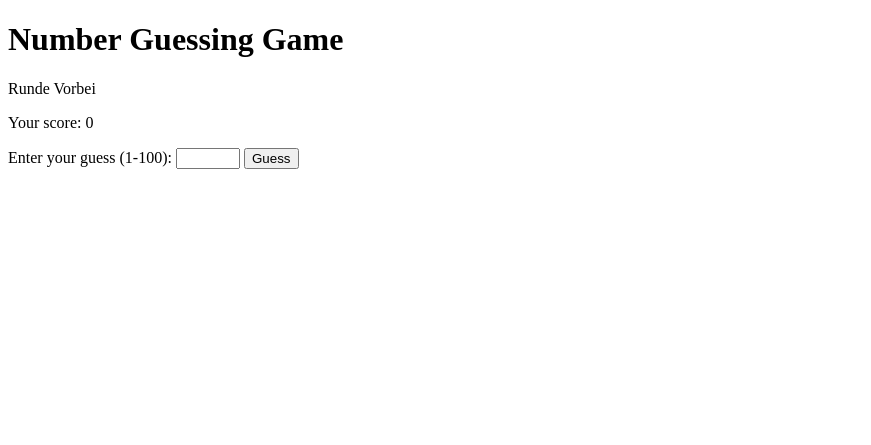
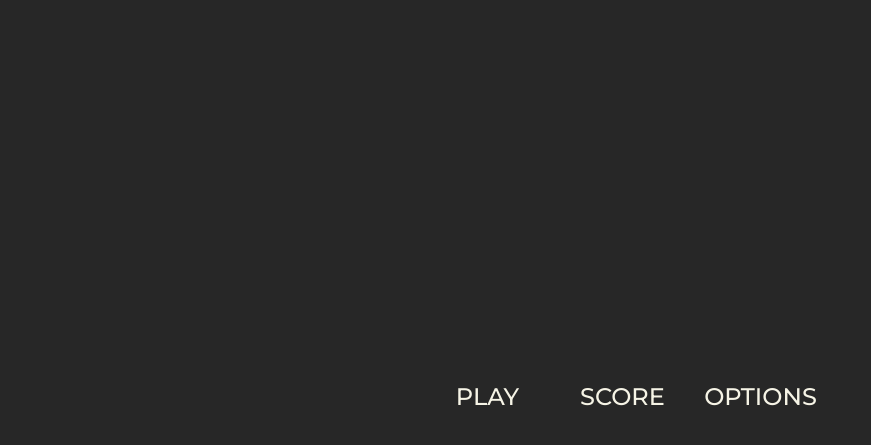
Before and after one commit to RCHennig/Schule-LH, a Flask app: page / in a window 1280 px wide. Shown: the top 445 px of the page, without its empty margins (0-871 px from the left). Run offline with Flask 3, Linux system fonts and the light colour scheme.

Commit message:
frontend bs

```diff
--- a/Bak/flaskNumberGuesser/app.py
+++ b/Bak/flaskNumberGuesser/app.py
@@ -30,9 +30,9 @@ def save_score(player, score):
     db_cursor.execute(sql, values)
     db_connection.commit()
 
-@app.route("/", methods=["GET", "POST"])
+@app.route("/play", methods=["GET", "POST"])
 
-def index():
+def game():
     if "guessScore" not in session:
         session["guessScore"]=0
     if "score" not in session:
@@ -60,7 +60,7 @@ def index():
             session["message"] = "Try lower!"
             session["score"] -= 1
 
-    return render_template("index.html", score=session["score"], message=session.get("message"))
+    return render_template("game.html", score=session["score"], message=session.get("message"))
 
 @app.route("/scores")
 def scores():
@@ -69,8 +69,8 @@ def scores():
     scores = db_cursor.fetchall()
     return render_template("scores.html", scores=scores)
 
-@app.route("/menu")
+@app.route("/")
 def menu():
-    a=1
+    return render_template("menu.html")
 if __name__ == "__main__":
     app.run(debug=True)
--- /dev/null
+++ b/Bak/flaskNumberGuesser/static/styles/menu.css
@@ -0,0 +1,80 @@
+@import url("https://fonts.googleapis.com/css2?family=Montserrat:wght@400;500;600;700&display=swap");
+* {
+  margin: 0;
+  padding: 0;
+  -webkit-box-sizing: border-box;
+  box-sizing: border-box;
+}
+
+body {
+  background: #272727;
+  font-family: "Montserrat", sans-serif;
+}
+
+.navMenu {
+  position: absolute;
+  top: 50%;
+  left: 50%;
+  -webkit-transform: translate(-50%, -50%);
+  transform: translate(-50%, -50%);
+}
+
+.navMenu a {
+  color: #f6f4e6;
+  text-decoration: none;
+  font-size: 1.5em;
+  text-transform: uppercase;
+  font-weight: 500;
+  display: inline-block;
+  width: 120px;
+  -webkit-transition: all 0.2s ease-in-out;
+  transition: all 0.2s ease-in-out;
+}
+
+.navMenu a:hover {
+  color: #fddb3a;
+}
+
+.navMenu .dot {
+  width: 7px;
+  height: 7px;
+  background: #fddb3a;
+  border-radius: 50%;
+  opacity: 0;
+  -webkit-transform: translateX(50px);
+  transform: translateX(200px);
+  -webkit-transition: all 0.2s ease-in-out;
+  transition: all 0.2s ease-in-out;
+}
+
+.navMenu a:nth-child(1):hover ~ .dot {
+  -webkit-transform: translateX(50px);
+  transform: translateX(30px);
+  -webkit-transition: all 0.2s ease-in-out;
+  transition: all 0.2s ease-in-out;
+  opacity: 1;
+}
+
+.navMenu a:nth-child(2):hover ~ .dot {
+  -webkit-transform: translateX(110px);
+  transform: translateX(165px);
+  -webkit-transition: all 0.2s ease-in-out;
+  transition: all 0.2s ease-in-out;
+  opacity: 1;
+}
+
+.navMenu a:nth-child(3):hover ~ .dot {
+  -webkit-transform: translateX(200px);
+  transform: translateX(300px);
+  -webkit-transition: all 0.2s ease-in-out;
+  transition: all 0.2s ease-in-out;
+  opacity: 1;
+}
+
+.navMenu a:nth-child(4):hover ~ .dot {
+  -webkit-transform: translateX(285px);
+  transform: translateX(285px);
+  -webkit-transition: all 0.2s ease-in-out;
+  transition: all 0.2s ease-in-out;
+  opacity: 1;
+}
--- a/Bak/flaskNumberGuesser/templates/index.html
+++ b/Bak/flaskNumberGuesser/templates/game.html
@@ -2,6 +2,7 @@
 <html>
 <head>
     <title>Number Guessing Game</title>
+    <link rel="stylesheet" href="{{ url_for('static',filename='styles/game.css') }}">
 </head>
 <body>
     <h1>Number Guessing Game</h1>
--- /dev/null
+++ b/Bak/flaskNumberGuesser/templates/menu.html
@@ -0,0 +1,14 @@
+<!DOCTYPE html>
+<html>
+<head>
+    <link rel="stylesheet" href="{{ url_for('static',filename='styles/menu.css') }}">
+</head>
+<body>
+    <nav class="navMenu">
+      <a href="{{ url_for('game') }}">Play</a>
+      <a href="{{ url_for('scores') }}">Score</a>
+      <a href="#">Options</a>
+      <div class="dot"></div>
+    </nav>
+</body>
+</html>
--- a/Bak/flaskNumberGuesser/templates/scores.html
+++ b/Bak/flaskNumberGuesser/templates/scores.html
@@ -2,6 +2,7 @@
 <html>
 <head>
     <title>Number Guessing Game - Scores</title>
+    <link rel="stylesheet" href="{{ url_for('static',filename='styles/scores.css') }}">
 </head>
 <body>
     <h1>Scoreboard</h1>
@@ -18,6 +19,6 @@
         {% endfor %}
     </table>
     <br>
-    <a href="{{ url_for('index') }}">Back to Game</a>
+    <a href="{{ url_for('game') }}">Back to Game</a>
 </body>
 </html>
```
Also changed, not shown: Bak/flaskNumberGuesser/static/styles/game.css (added, +20 -0 lines), Bak/flaskNumberGuesser/static/styles/options.css (added, +12 -0 lines), Bak/flaskNumberGuesser/static/styles/scores.css (added, +12 -0 lines).
